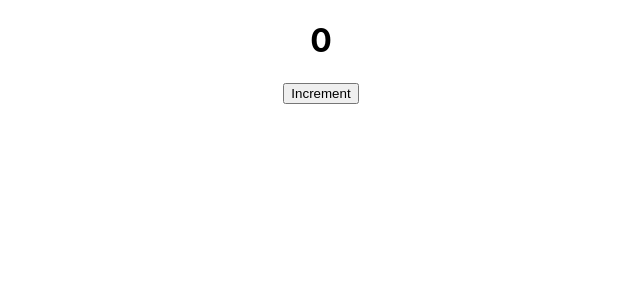
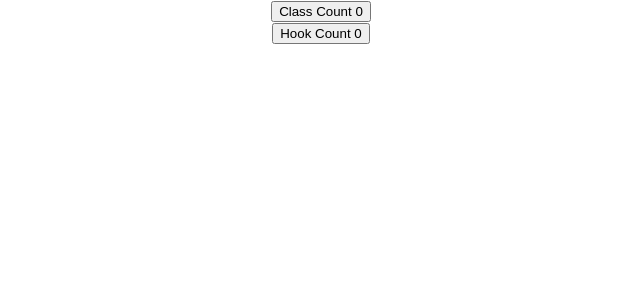
Before and after one commit to Sxhil296/react-hooks, a React (Create React App) app: page / in a window 1280 px wide. Shown: the top 300 px of the page, without its empty margins (319-959 px from the left). Built offline with nearby package versions, Linux system fonts and the light colour scheme.

Commit message:
useState hook

```diff
--- a/src/App.js
+++ b/src/App.js
@@ -1,10 +1,12 @@
 import './App.css';
 import ClassCounter from './components/ClassCounter';
+import HookCounter from './components/HookCounter';
 
 function App() {
   return (
     <div className="App">
      <ClassCounter />
+     <HookCounter />
     </div>
   );
 }
--- a/src/components/ClassCounter.js
+++ b/src/components/ClassCounter.js
@@ -17,8 +17,9 @@ export default class ClassCounter extends Component {
   render() {
     return (
       <div>
-        <h1>{this.state.count}</h1>
-        <button onClick={this.incrementCount}>Increment</button>
+        <button onClick={this.incrementCount}>
+          Class Count {this.state.count}
+        </button>
       </div>
     );
   }
--- /dev/null
+++ b/src/components/HookCounter.js
@@ -0,0 +1,13 @@
+import React, { useState } from "react";
+
+const HookCounter = () => {
+  const [count, setCount] = useState(0);
+
+  return (
+    <div>
+      <button onClick={() => setCount(count + 1)}>Hook Count {count}</button>
+    </div>
+  );
+};
+
+export default HookCounter;
```
